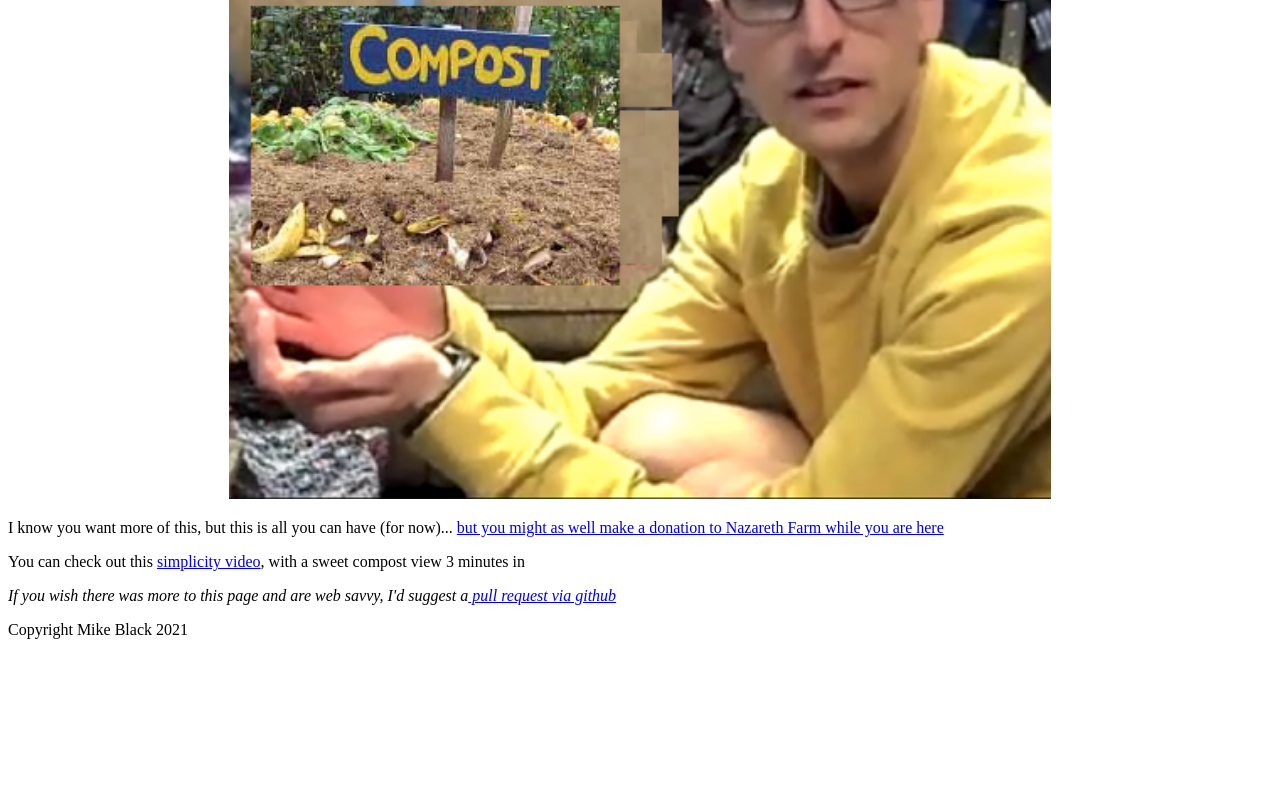
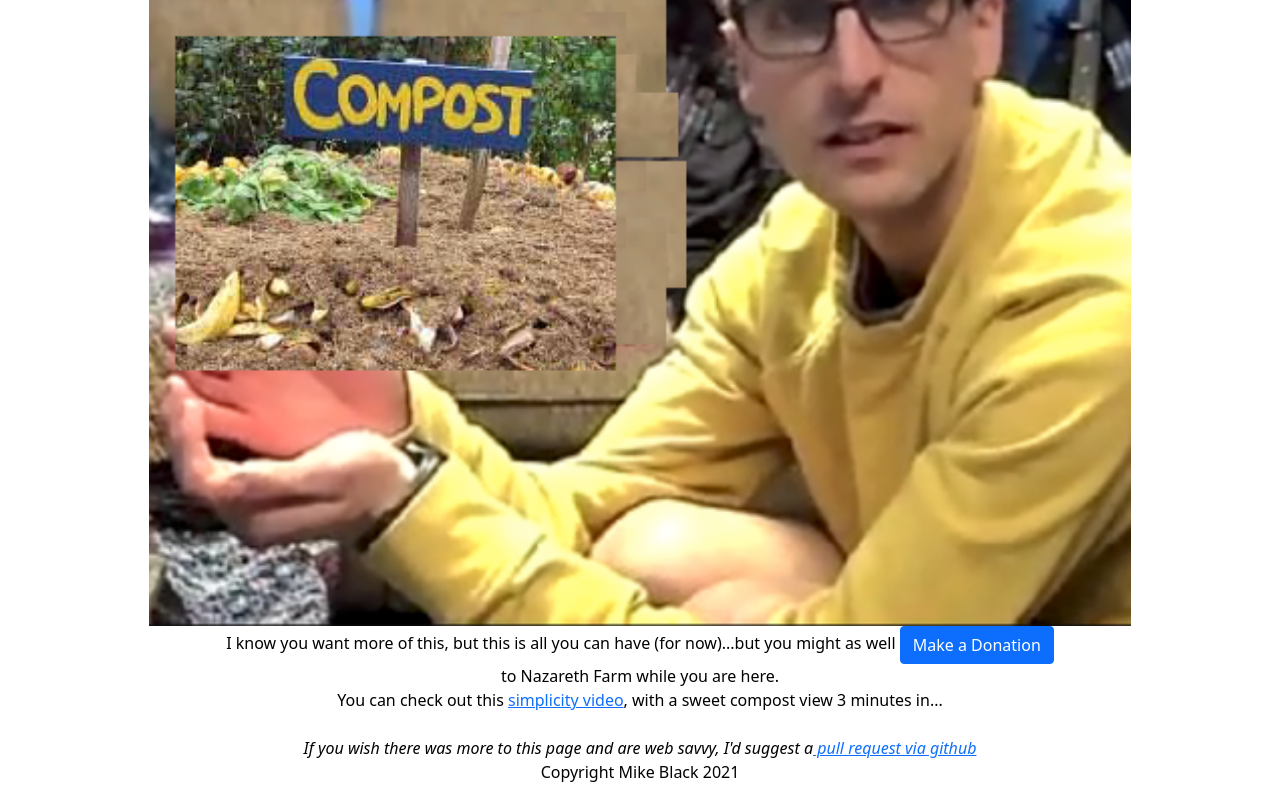
Before and after one commit to jimc66/mikeblackgold, a plain HTML site: page index.html in a window 1280 px wide. Shown: the part 350-1150 px from the top of the page. Before the commit the page ends 1005 px from the top, so only its background shows below. Drawn offline with nearby package versions, Linux system fonts and the light colour scheme.

Commit message:
updated to use bootstrap

```diff
--- a/index.html
+++ b/index.html
@@ -1,32 +1,39 @@
 <!DOCTYPE html>
-<html>
+<html lang="en">
   <head>
+    <!-- CSS only -->
+    <link href="https://cdn.jsdelivr.net/npm/bootstrap@5.0.0-beta1/dist/css/bootstrap.min.css" rel="stylesheet" integrity="sha384-giJF6kkoqNQ00vy+HMDP7azOuL0xtbfIcaT9wjKHr8RbDVddVHyTfAAsrekwKmP1" crossorigin="anonymous">
     <link rel="stylesheet" href="css/mystyle.css">
     <meta charset="utf-8">
-    <title>Home</title>
+    <meta name="viewport" content="width=device-width, initial-scale=1">
+    <title>Mike Black Gold</title>
   </head>
   <body>
+    <div class="container">
+      <!-- navbar -->
+
     <h1>Mike Black Gold</h1>
     <div class="container">
-      <img src="images/MBGOLD_CROP.png" alt="Compost Mike" style="width: 65%;">
+      <img src="images/MBGOLD_CROP.png" alt="Compost Mike" style="width: 90%;">
       <div class="top-middle"> Get some Mike Black Compost Gold</div>
     </div>
-    <p>
-      I know you want more of this, but this is all you can have (for now)...
+    <p style="color:black">
+      I know you want more of this, but this is all you can have (for now)...but you might as well
 
-      <a href="https://www.nazarethfarm.org/donate/">but you might as well make a donation to Nazareth Farm while you are here</a>
+
+      <a href="https://www.nazarethfarm.org/donate/" class="btn btn-primary" role="button">Make a Donation</a>
+      <br>
+        to Nazareth Farm while you are here. <br>
+        You can check out this <a href="https://www.youtube.com/watch?v=KEN7mMVoksk"> simplicity video</a>, with a sweet compost view 3 minutes in...
+    <br> <br>
+
+      <i> If you wish there was more to this page and are web savvy, I'd suggest a<a href="https://github.com/jimc66/mikeblackgold"> pull request via github</a>   </i>
+    <br>
+      Copyright Mike Black 2021
     </p>
-    <p></p>
-    <p>
-      You can check out this <a href="https://www.youtube.com/watch?v=KEN7mMVoksk"> simplicity video</a>, with a sweet compost view 3 minutes in
-    </p>
+    <!-- Bootstrap Bundle with Popper -->
+    <script src="https://cdn.jsdelivr.net/npm/bootstrap@5.0.0-beta1/dist/js/bootstrap.bundle.min.js" integrity="sha384-ygbV9kiqUc6oa4msXn9868pTtWMgiQaeYH7/t7LECLbyPA2x65Kgf80OJFdroafW" crossorigin="anonymous"></script>
+  </div>
   </body>
-<p>
-</p>
-<p>
-  <i> If you wish there was more to this page and are web savvy, I'd suggest a<a href="https://github.com/jimc66/mikeblackgold"> pull request via github</a>   </i>
-</p>
-<p>
-  Copyright Mike Black 2021
-</p>
+
 </html>
```
